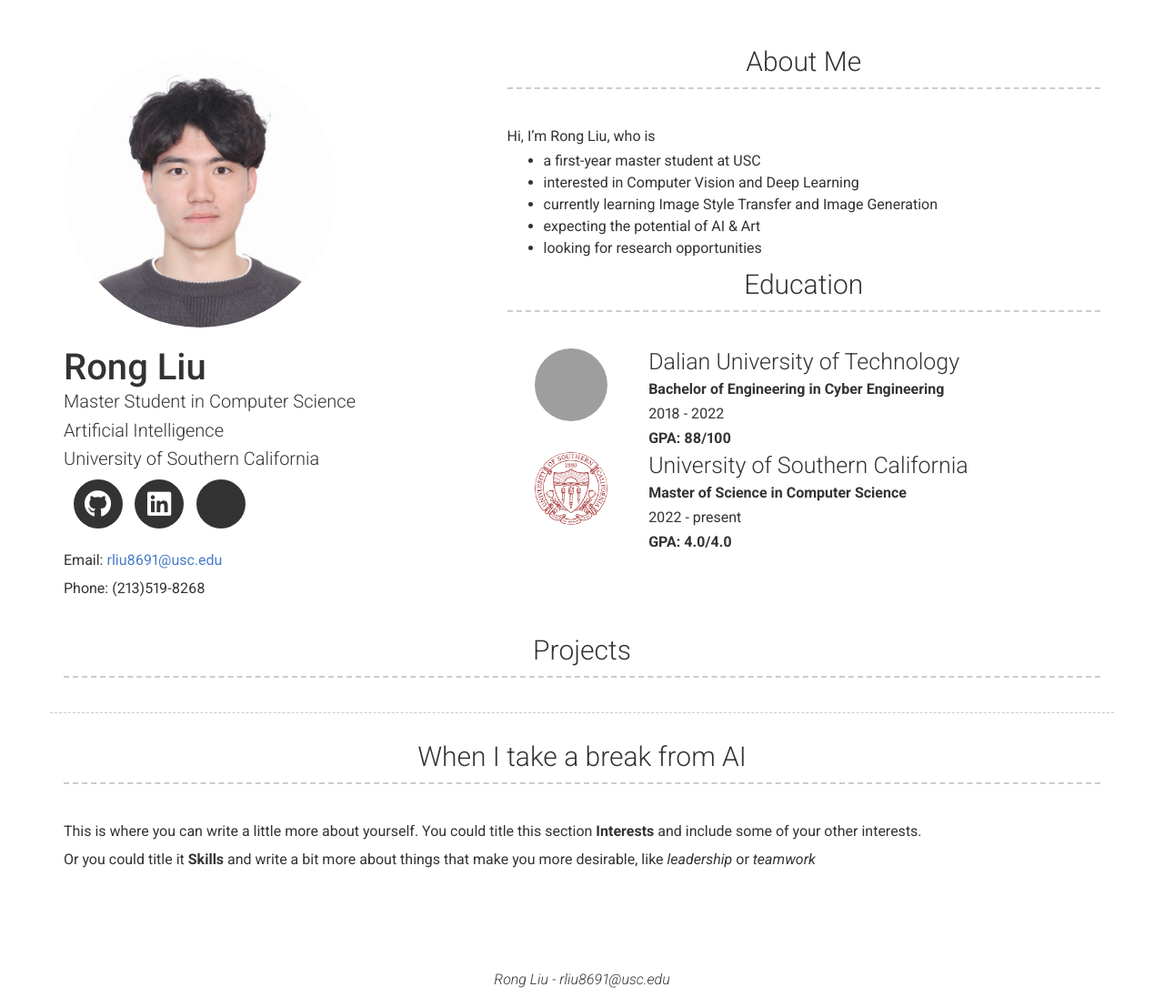
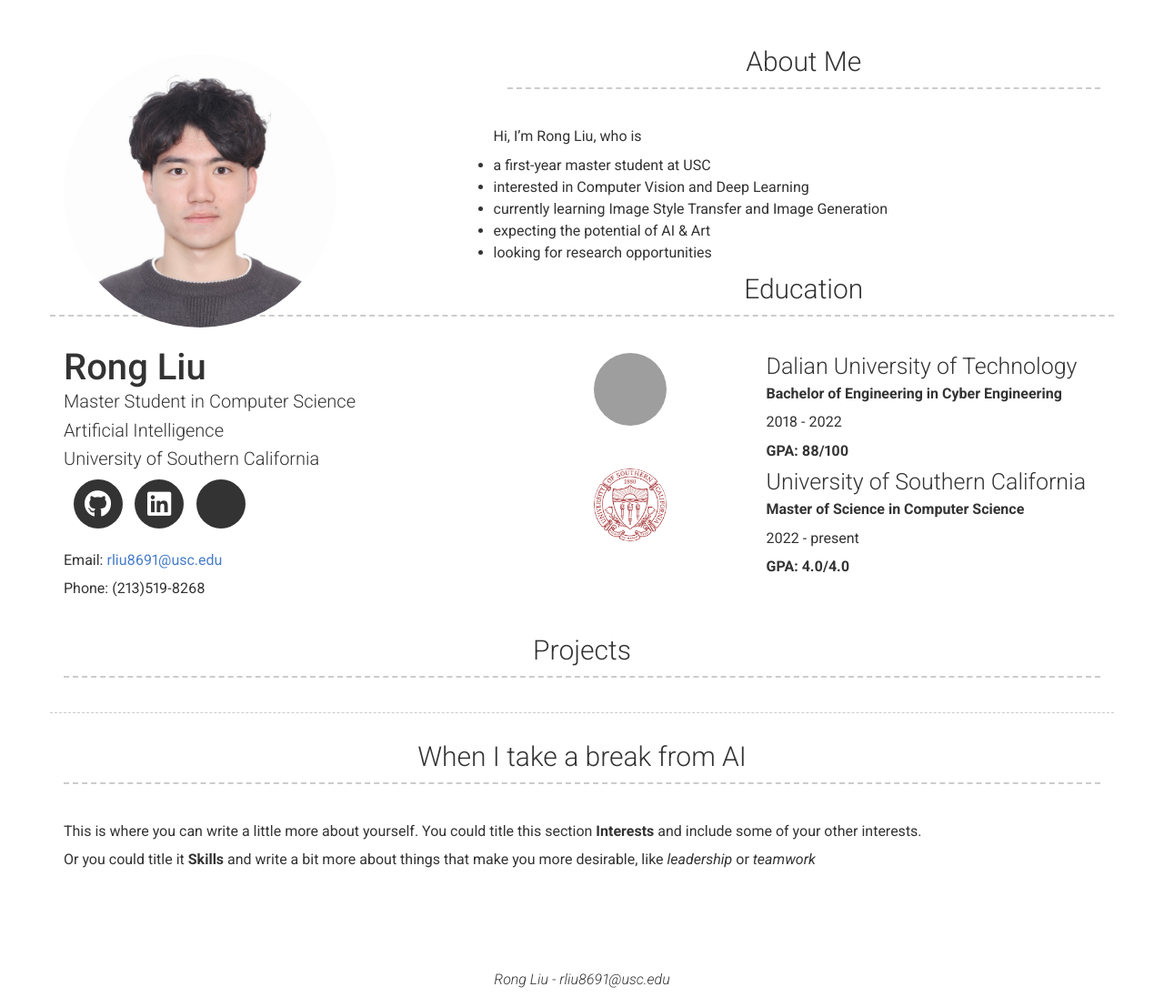
Before and after one commit to RongLiu-Leo/rongliu-leo.github.io, a Jekyll site: the page built from index.md, in a window 1280 px wide. Shown: the whole page at 91% size. Built offline with Jekyll 4.4.1, drawn with Linux system fonts in a browser that asks for light colours; nearby versions of some CDN libraries; a style sheet for code colours, icons or effects is not loaded; grey boxes are pictures that could not be loaded.

Commit message:
Update header.html

```diff
--- a/_includes/header.html
+++ b/_includes/header.html
@@ -52,7 +52,6 @@
     <div class="col-xs-12 col-sm-12 col-md-7 col-lg-7 header-right">
       <h3 id="{{ site.about_title | slugify | default: 'about-me' }}">{{ site.about_title | default:
         "About Me" }}</h3>
-      <div style="float: left; width: 100px;">
 
       </div>
       {{ site.about_content | strip | markdownify }}
```
